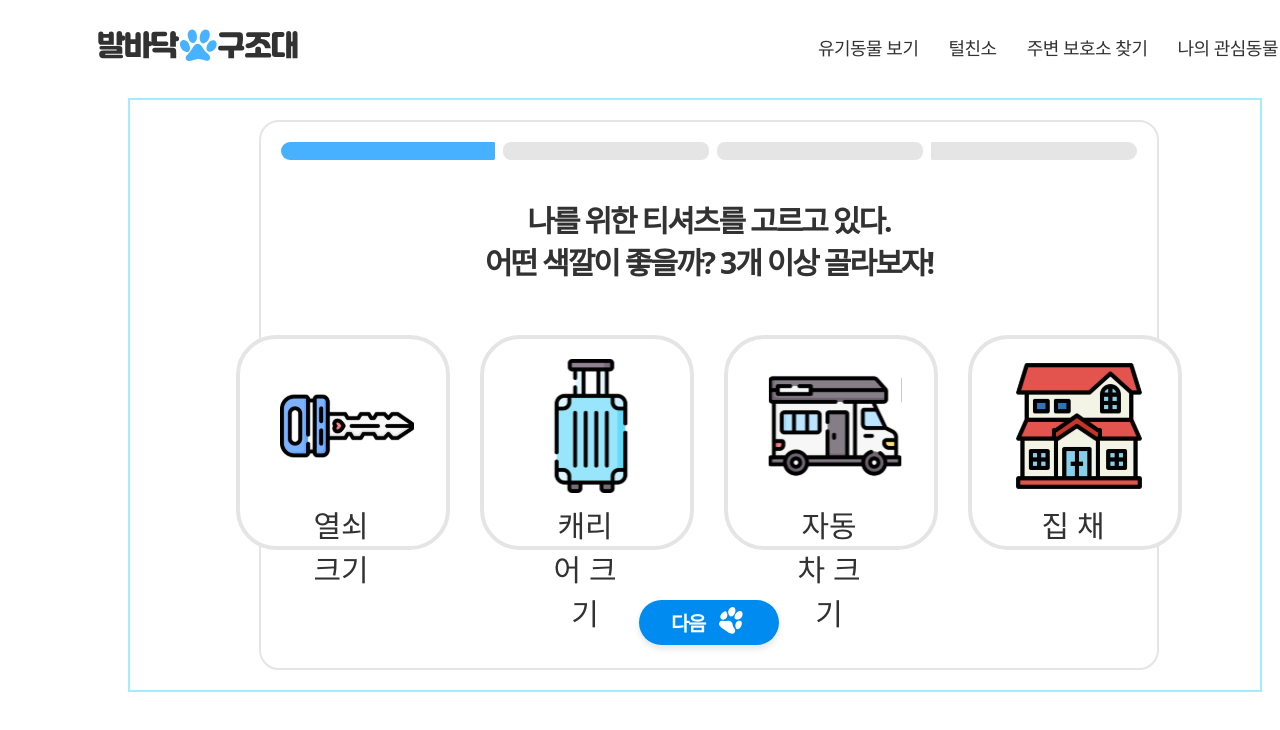
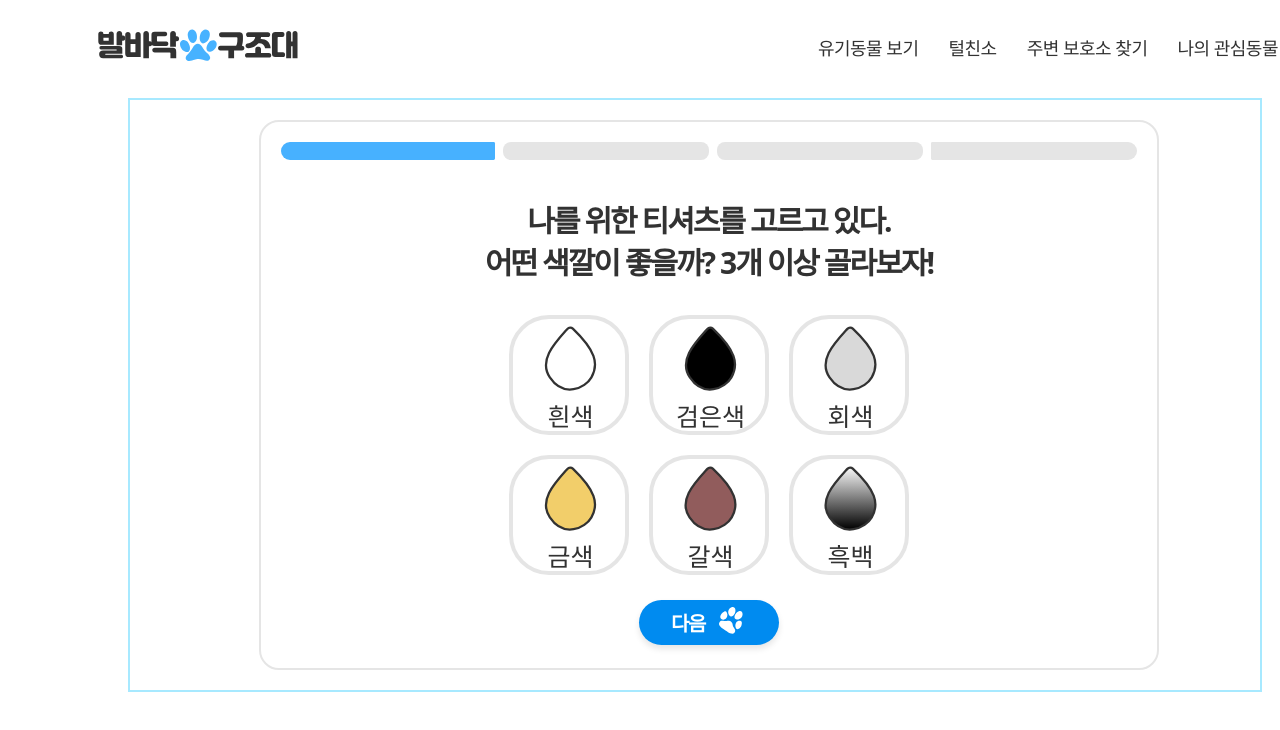
Before and after one commit to kimjuyoung99/pawsome-rescuers, a React (Vite) app: page /matching/test4 in a window 1280 px wide. Shown: the top 730 px of the page. Built offline with nearby package versions, Linux system fonts and the light colour scheme; no server answers.

Commit message:
style : 매칭 네 번째 UI 완성

```diff
--- a/src/pages/matching/Matching_4.tsx
+++ b/src/pages/matching/Matching_4.tsx
@@ -4,10 +4,15 @@ import styled from "styled-components";
 import { Container } from "../../GlobalStyles";
 import ProgressBar from "../../components/ProgressBar";
 import Paw from "../../assets/images/pow.svg";
-import Key from "../../assets/images/matching_images/Key.svg";
-import Carria from "../../assets/images/matching_images/Carria.svg";
-import Car from "../../assets/images/matching_images/Car.svg";
-import House from "../../assets/images/matching_images/House.svg";
+import W from "../../assets/images/matching_images/White.svg";
+import BL from "../../assets/images/matching_images/Black.svg";
+import G from "../../assets/images/matching_images/Gray.svg";
+import Br from "../../assets/images/matching_images/Brown.svg";
+import C from "../../assets/images/matching_images/Cheese.svg";
+import Three from "../../assets/images/matching_images/TreeColor.svg";
+import M from "../../assets/images/matching_images/Mackerel.svg";
+import BW from "../../assets/images/matching_images/BlackWhite.svg";
+
 
 const Matching_4: React.FC = () => {
     const [currentQuestion, setCurrentQuestion] = useState(1);
@@ -15,7 +20,7 @@ const Matching_4: React.FC = () => {
     const navigate = useNavigate();
 
     const handleNextStep = () => {
-        navigate("/matching/test4");
+        navigate("/matching/loading");
     }
 
     return (
@@ -30,22 +35,34 @@ const Matching_4: React.FC = () => {
                 </Explanation>
 
                 <ChoiceContainer>
+                    <A>
                         <ChoiceBox>
-                        <BoxImg src={Key}></BoxImg>
-                        <Text>열쇠 크기</Text>
+                            <BoxImg src={W}></BoxImg>
+                            <Text>흰색</Text>
                         </ChoiceBox>
                         <ChoiceBox>
-                        <BoxImg src={Carria}></BoxImg>
-                        <Text>캐리어 크기</Text>
+                            <BoxImg src={BL}></BoxImg>
+                            <Text>검은색</Text>
                         </ChoiceBox>
                         <ChoiceBox>
-                        <BoxImg src={Car}></BoxImg>
-                        <Text>자동차 크기</Text>
+                            <BoxImg src={G}></BoxImg>
+                            <Text>회색</Text>
+                        </ChoiceBox>
+                    </A>
+                    <B>
+                    <ChoiceBox>
+                            <BoxImg src={C}></BoxImg>
+                            <Text>금색</Text>
                         </ChoiceBox>
                         <ChoiceBox>
-                        <BoxImg src={House}></BoxImg>
-                        <Text>집 채</Text>
+                            <BoxImg src={Br}></BoxImg>
+                            <Text>갈색</Text>
                         </ChoiceBox>
+                        <ChoiceBox>
+                        <BoxImg src={BW}></BoxImg>
+                            <Text>흑백</Text>
+                        </ChoiceBox>
+                    </B>
                 </ChoiceContainer>
 				<NextBtn onClick={handleNextStep}>
                     다음
@@ -57,18 +74,33 @@ const Matching_4: React.FC = () => {
         </Container>
     );
 };
+export default Matching_4;
 
-export default Matching_4;
+const A = styled.div`
+  display: flex;
+  justify-content: center;
+  width: 100%;
+`;
+const B = styled.div`
+  display: flex;
+  justify-content: center;
+  width: 100%;
+  margin-top: 5px; // 첫 번째 줄과의 간격 조정
+`;
 const ChoiceContainer = styled.div`
   display: flex;
+  flex-direction: column;
+  align-items: center;
+  width: 100%;
 `;
 const ChoiceBox = styled.div`
-width: 214px;
-height: 215px;
+width: 120px;
+height: 120px;
+/* display: flex; */
 flex-shrink: 0;
 border-radius: 40px;
 border: 4px solid #E5E5E5;
-margin : 30px 15px 30px 15px;
+margin: 10px 10px 5px 10px; // 상하좌우 여백을 동일하게 설정
 background: var(--Schemes-On-Primary, #FFF);
 transition: all 0.3s ease;
 	// 옵션: 포커스 시 나타나는 기본 아웃라인도 제거하고 싶다면 추가
@@ -85,21 +117,21 @@ transition: all 0.3s ease;
     }
 `;
 const BoxImg = styled.img`
-margin:20px 20px 3px 40px;
-width: 134px;
-height: 134px;
+  margin: 7px 0px 0px 25px; // 하단 여백(padding-bottom) 제거
+  width: 65px;
+  height: 65px;
   flex-shrink: 0;
 `;
+
 const Text = styled.div`
-padding : 0px 10px 10px 10px;
-margin-left:25%;
-width: 99px;
+  padding: 0px 30px 0px 5px; // 상단 패딩을 줄임
+  width: 140px;
   height: 29px;
   flex-shrink: 0;
   color: #323232;
   text-align: center;
   font-family: Inter;
-font-size: 30px;
+  font-size: 25px;
   font-style: normal;
   font-weight: 500;
   line-height: normal;
@@ -142,6 +174,7 @@ const NextBtn = styled.button`
 	display: inline-flex;
 	height: 45px;
 	padding: 16px 32px;
+    margin-bottom: 10px0;
 	justify-content: center;
 	align-items: center;
 	gap: 10px;
@@ -183,3 +216,43 @@ const PawIcon = styled.span`
 		object-fit: contain;
 	}
 `;
+
+
+{/* <ChoiceContainer>
+<A>
+    <ChoiceBox>
+        <BoxImg src={W}></BoxImg>
+        <Text>흰색</Text>
+    </ChoiceBox>
+    <ChoiceBox>
+        <BoxImg src={BL}></BoxImg>
+        <Text>검은색</Text>
+    </ChoiceBox>
+    <ChoiceBox>
+        <BoxImg src={G}></BoxImg>
+        <Text>회색</Text>
+    </ChoiceBox>
+    <ChoiceBox>
+    <BoxImg src={Three}></BoxImg>
+        <Text>삼색</Text>
+    </ChoiceBox>
+</A>
+<B>
+<ChoiceBox>
+        <BoxImg src={C}></BoxImg>
+        <Text>금색</Text>
+    </ChoiceBox>
+    <ChoiceBox>
+        <BoxImg src={Br}></BoxImg>
+        <Text>갈색</Text>
+    </ChoiceBox>
+    <ChoiceBox>
+    <BoxImg src={BW}></BoxImg>
+        <Text>흑백</Text>
+    </ChoiceBox>
+    <ChoiceBox>
+    <BoxImg src={M}></BoxImg>
+        <Text>고등어</Text>
+    </ChoiceBox>
+</B>
+</ChoiceContainer> */}
```
Also changed, not shown: src/assets/images/matching_images/Carria.png (deleted), src/assets/images/matching_images/White.svg. Lines whose indentation alone changed are shown as unchanged.
